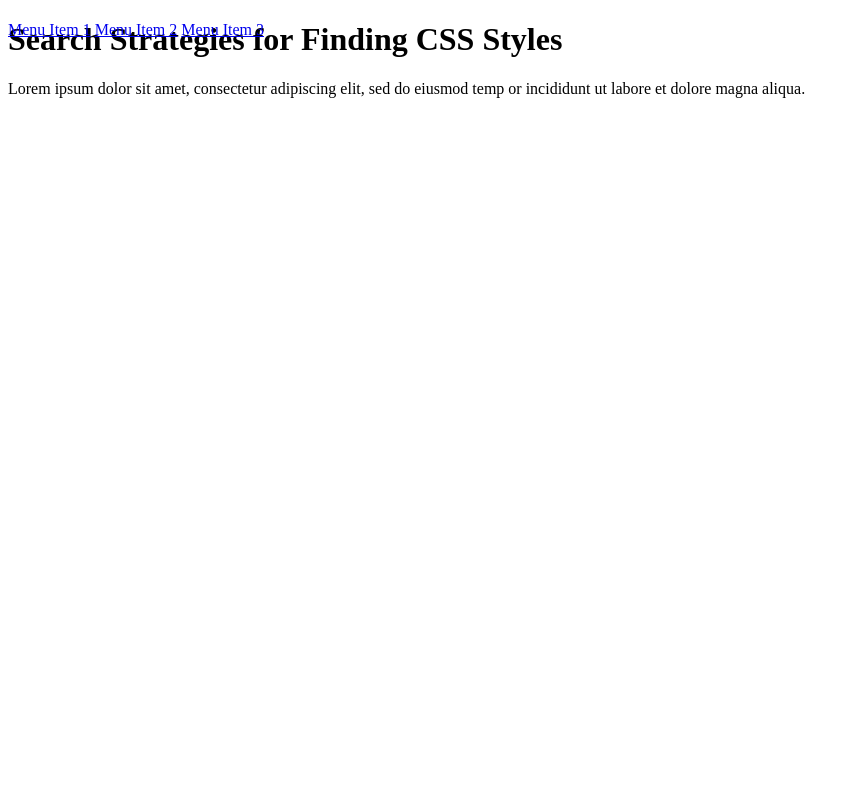
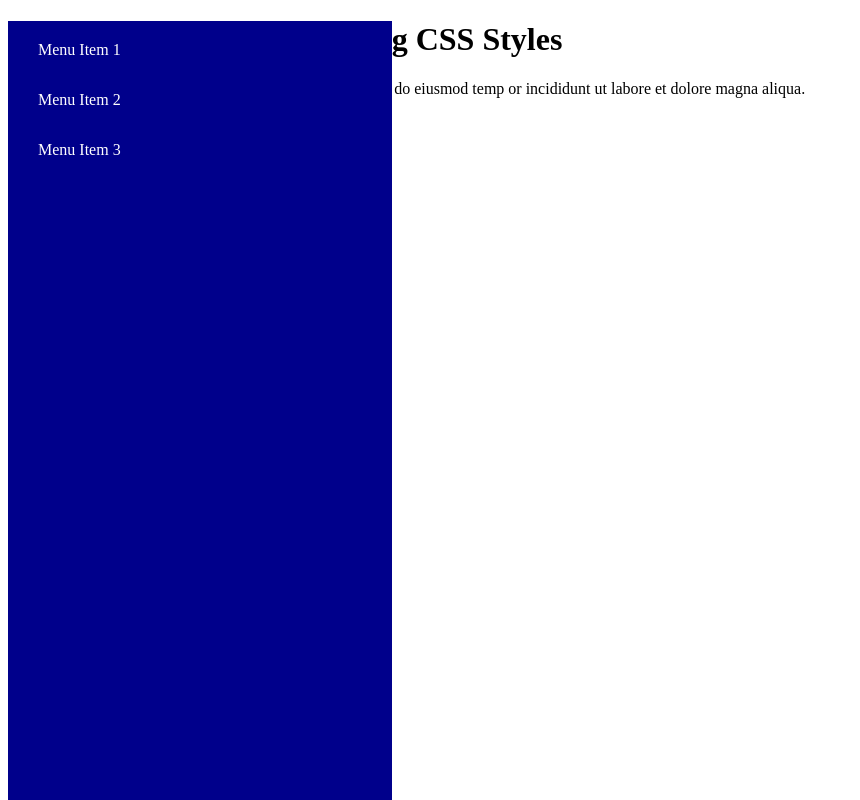
Before and after one commit to jgetty101/cpts489-CA1-3, a plain HTML site: page index.html in a window 1280 px wide. Shown: the whole page, without its empty margins (0-860 px from the left). Drawn offline with Linux system fonts and the light colour scheme.

Commit message:
updated side-menu and menu-item styling

```diff
--- a/styles/style.css
+++ b/styles/style.css
@@ -1,4 +1,16 @@
 .side-menu {
+    background-color: darkblue;
     position: fixed; /* Menu stays in place regardless of other content */
     z-index: 150; /* Give menu a high z value to force it to be on top */
+    height: 100%;
+    width: 30%;
 }
+
+.menu-item {
+    text-decoration: none;
+    color: white;
+    display: block;
+    padding-bottom: 12px;
+    padding-left: 30px;
+    padding-top: 20px;
+}
```
